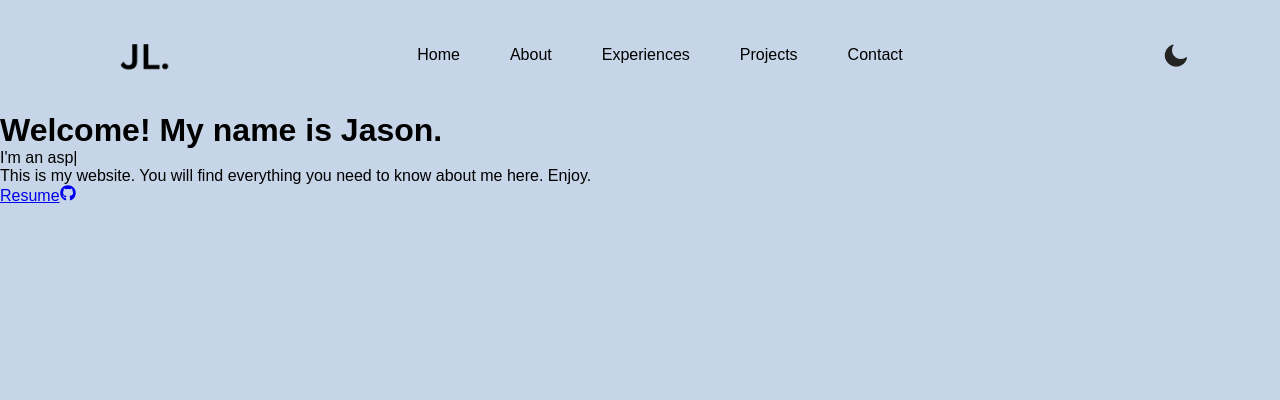
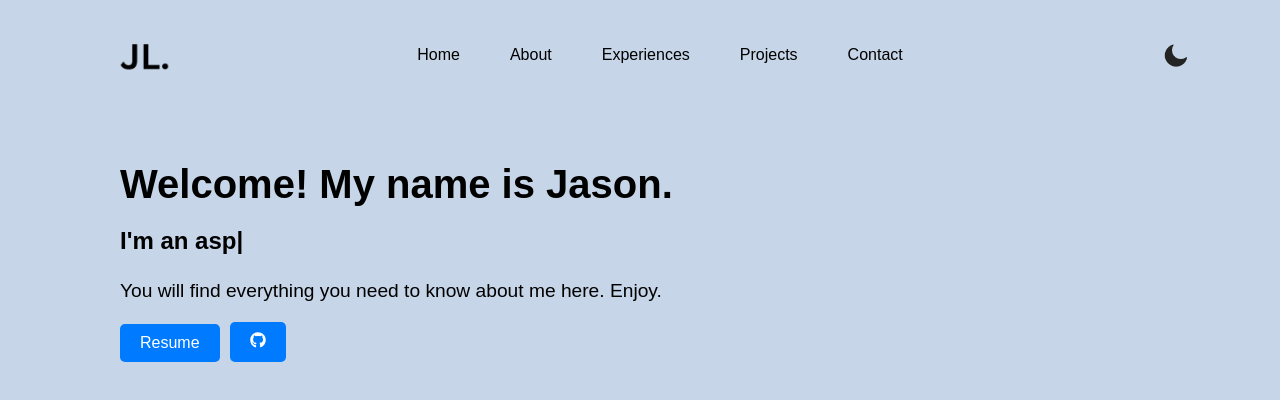
Before and after one commit to jasonliu1103/personalportfoliowebsite, a React (Create React App) app: page / in a window 1280 px wide. Shown: the top 400 px of the page. Built offline with nearby package versions, Linux system fonts and the light colour scheme.

Commit message:
Styled home section, starting about section

```diff
--- a/src/App.js
+++ b/src/App.js
@@ -1,6 +1,7 @@
 import { useEffect, useState } from "react";
 import Navbar from "./components/Navbar.jsx";
 import Home from "./components/Home.jsx";
+import About from "./components/About.jsx";
 
 function App() {
   const current_theme = localStorage.getItem("current_state");
@@ -14,6 +15,7 @@ function App() {
     <div className={`container ${theme}`}>
       <Navbar theme={theme} setTheme={setTheme} />
       <Home theme={theme} setTheme={setTheme} />
+      <About theme={theme} setTheme={setTheme} />
     </div>
   );
 }
--- /dev/null
+++ b/src/components/About.jsx
@@ -0,0 +1,11 @@
+import React from "react";
+
+const About = () => {
+  return (
+    <section id="about">
+      <div></div>
+    </section>
+  );
+};
+
+export default About;
--- a/src/components/Home.css
+++ b/src/components/Home.css
@@ -0,0 +1,55 @@
+.Home {
+  display: inline-block;
+  justify-content: flex-start;
+  flex-direction: column;
+  margin-top: 50px;
+  padding-left: 120px;
+}
+
+.title {
+  font-size: 2.5rem;
+  font-weight: bold;
+  margin-bottom: 20px;
+}
+
+.smaller-heading {
+  font-size: 1.2rem;
+  margin-top: 25px;
+  margin-bottom: 20px;
+}
+
+.typeanimation {
+  font-size: 1.5rem;
+  font-weight: bold;
+  margin-bottom: 20px;
+}
+
+a.resume-btn,
+a.github-btn {
+  display: inline-block;
+  padding: 10px 20px;
+  margin-right: 10px;
+  background-color: #007bff;
+  color: #fff;
+  border-radius: 5px;
+  text-decoration: none;
+}
+
+a.resume-btn:hover,
+a.github-btn:hover {
+  background-color: #0056b3;
+}
+
+.dark a.resume-btn,
+.dark a.github-btn {
+  background-color: #0e253d;
+}
+
+.dark a.resume-btn:hover,
+.dark a.github-btn:hover {
+  background-color: #123d6b;
+}
+
+.github-btn svg {
+  font-size: 1rem;
+}
--- a/src/components/Home.jsx
+++ b/src/components/Home.jsx
@@ -2,10 +2,12 @@ import React from "react";
 import { FaGithub } from "react-icons/fa";
 import resume from "../assets/JasonLiuResume.pdf";
 import { TypeAnimation } from "react-type-animation";
+import "./Home.css";
 
 const Home = ({ theme }) => {
   return (
-    <div>
+    <section id="home">
+      <div className="Home">
         <h1
           className="title"
           style={{
@@ -40,20 +42,26 @@ const Home = ({ theme }) => {
             color: theme === "light" ? "#000" : "#fff",
           }}
         >
-        This is my website. You will find everything you need to know about me
-        here. Enjoy.
+          You will find everything you need to know about me here. Enjoy.
         </p>
-      <a href={resume} target="_blank" rel="noopener noreferrer">
+        <a
+          href={resume}
+          className="resume-btn"
+          target="_blank"
+          rel="noopener noreferrer"
+        >
           Resume
         </a>
         <a
           href="https://github.com/jasonliu1103"
+          className="github-btn"
           target="_blank"
           rel="noopener noreferrer"
         >
           <FaGithub />
         </a>
       </div>
+    </section>
   );
 };
 
--- a/src/components/Navbar.jsx
+++ b/src/components/Navbar.jsx
@@ -1,4 +1,5 @@
 import React from "react";
+import { Link } from "react-scroll";
 import "./Navbar.css";
 import logo_light from "../assets/logo-black.png";
 import logo_dark from "../assets/logo-white.png";
@@ -18,11 +19,31 @@ const Navbar = ({ theme, setTheme }) => {
         className="logo"
       />
       <ul>
-        <li>Home</li>
-        <li>About</li>
-        <li>Experiences</li>
-        <li>Projects</li>
-        <li>Contact</li>
+        <li>
+          <Link to="home" smooth={true} duration={500}>
+            Home
+          </Link>
+        </li>
+        <li>
+          <Link to="about" smooth={true} duration={500}>
+            About
+          </Link>
+        </li>
+        <li>
+          <Link to="experiences" smooth={true} duration={500}>
+            Experiences
+          </Link>
+        </li>
+        <li>
+          <Link to="projects" smooth={true} duration={500}>
+            Projects
+          </Link>
+        </li>
+        <li>
+          <Link to="contact" smooth={true} duration={500}>
+            Contact
+          </Link>
+        </li>
       </ul>
       <img
         onClick={() => {
```
Lines whose indentation alone changed are shown as unchanged.
